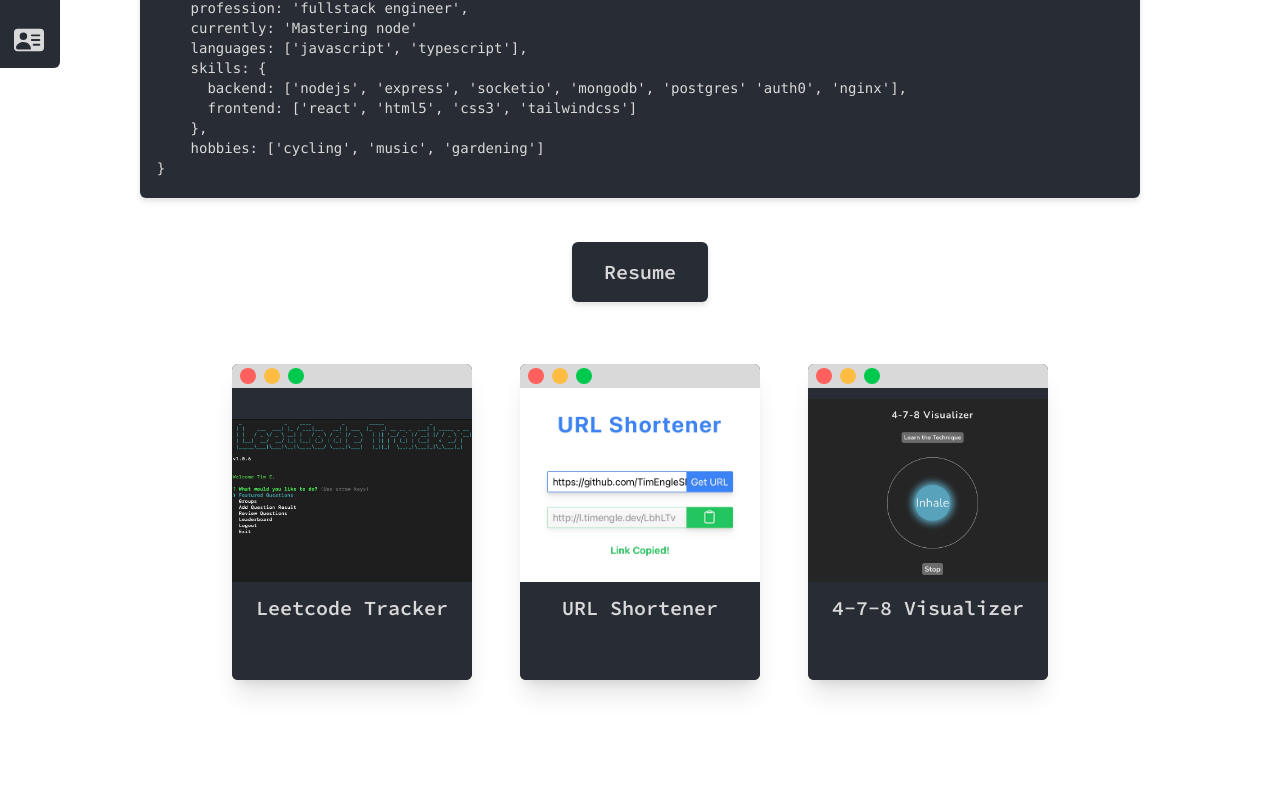
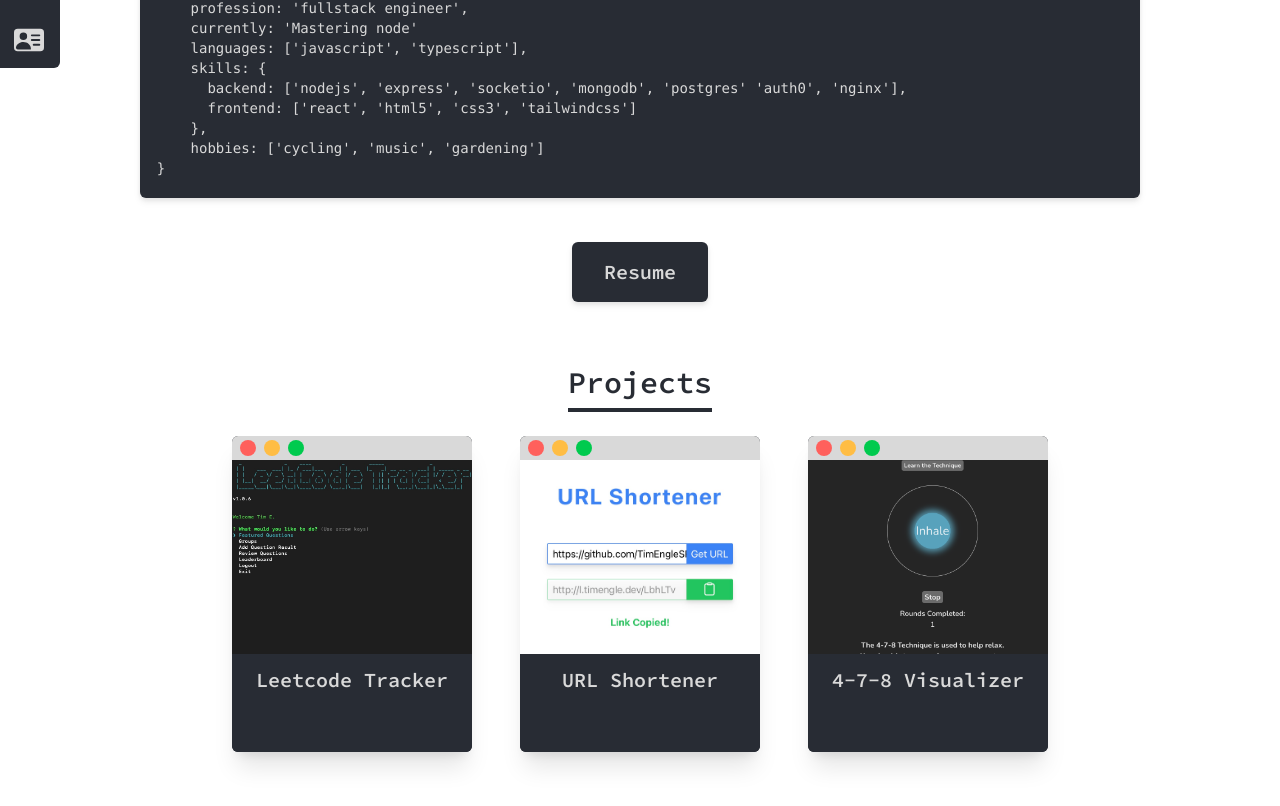
Before and after one commit to TimEngleSF/portfolio, a React (Vite) app: page / in a window 1280 px wide. Shown: the part 436-1242 px from the top of the page. Before the commit the page ends 1196 px from the top, so only its background shows below. Built offline with nearby package versions, Linux system fonts and the light colour scheme; some icons are missing.

Commit message:
Updated Projects section to include title

```diff
--- a/src/components/Projects/ProjectContainer.jsx
+++ b/src/components/Projects/ProjectContainer.jsx
@@ -8,7 +8,7 @@ const ProjectContainer = () => {
       title: "Leetcode Tracker",
       ghUrl: "https://github.com/TimEngleSF/leetcode-tracker",
       img: "/project_img/lc_tracker.jpg",
-      shiftImgY: "md:translate-y-8",
+      shiftImgY: "md:translate-y-8 lg:translate-y-0",
     },
     {
       url: "https://l.timengle.dev",
@@ -22,7 +22,7 @@ const ProjectContainer = () => {
       title: "4-7-8 Visualizer",
       ghUrl: "https://github.com/TimEngleSF/4-7-8-Breathing-Visualizer",
       img: "/project_img/478_visualizer.png",
-      shiftImgY: "md:translate-y-11",
+      shiftImgY: "md:translate-y-11 lg:translate-y-0",
     },
   ];
   const projectComponents = projectsData.map((project, i) => (
@@ -36,9 +36,19 @@ const ProjectContainer = () => {
     />
   ));
   return (
-    <section className="mx-auto flex flex-col items-center gap-12 rounded-b-md pb-20 md:w-[80%] md:justify-center lg:flex-row lg:gap-12">
-      {projectComponents}
-    </section>
+    <>
+      <section
+        id="projects"
+        className="mx-auto flex flex-col items-center font-scp "
+      >
+        <h2 className="mb-6 border-b-4 border-termScreen pb-2 text-3xl font-bold">
+          Projects
+        </h2>
+        <div className="flex flex-col items-center gap-12 rounded-b-md pb-20 md:w-[80%] md:justify-center lg:flex-row lg:gap-12">
+          {projectComponents}
+        </div>
+      </section>
+    </>
   );
 };
 
--- a/src/components/Projects/ProjectsCard.jsx
+++ b/src/components/Projects/ProjectsCard.jsx
@@ -29,13 +29,8 @@ const ProjectsCard = ({
       </a>
       <div className="card-body items-center rounded-b-md bg-termScreen p-3 text-center">
         <a href={url} target="_blank">
-          <h2 className="card-title">{title}</h2>
+          <h3 className="card-title">{title}</h3>
         </a>
-        {/* <div className="stack-icons flex gap-2">
-          {stackIcons.map((Icon, index) => (
-            <Icon key={index} size={"1.5rem"} />
-          ))}
-        </div> */}
         <div className="card-actions">
           <a href={ghUrl}>
             <FaGithub size={"2rem"} />
```
